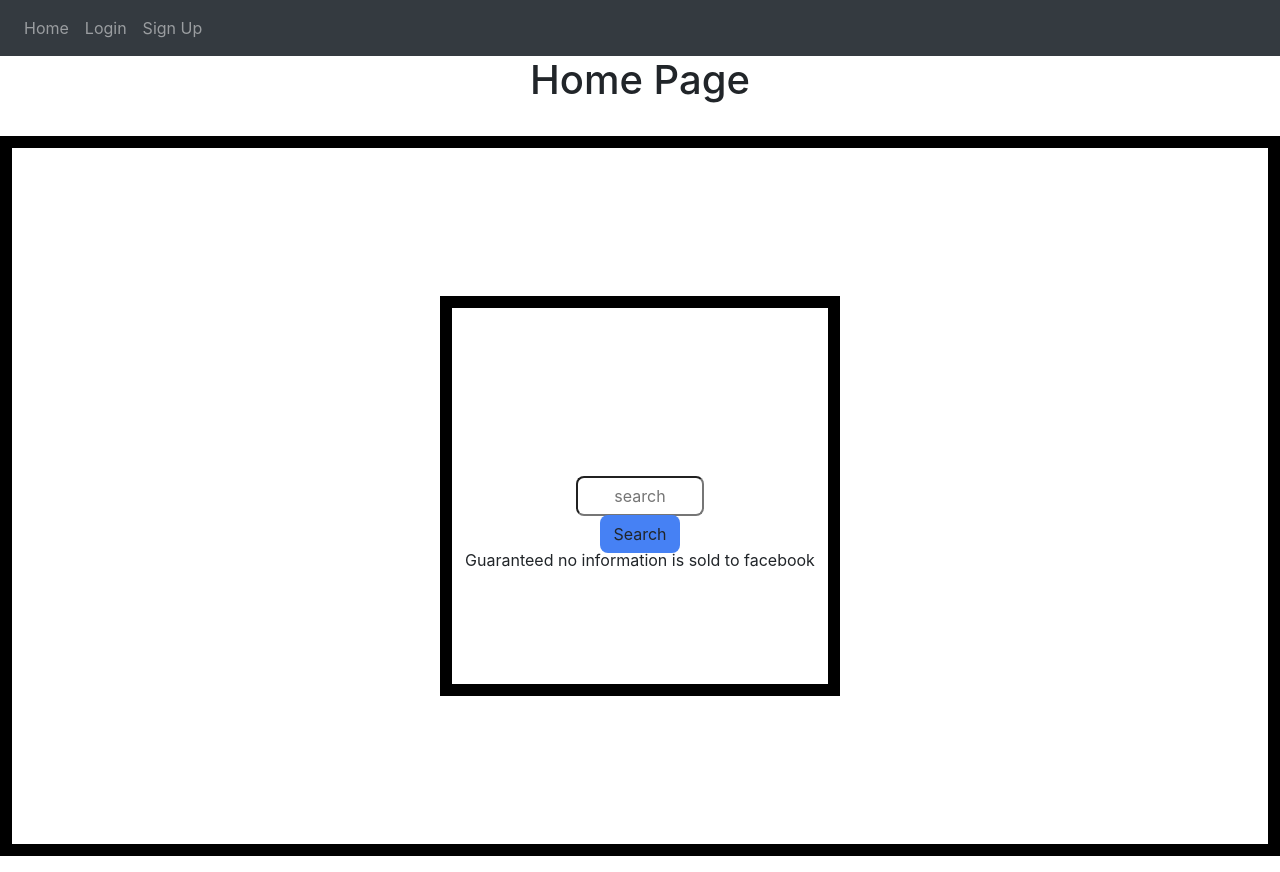
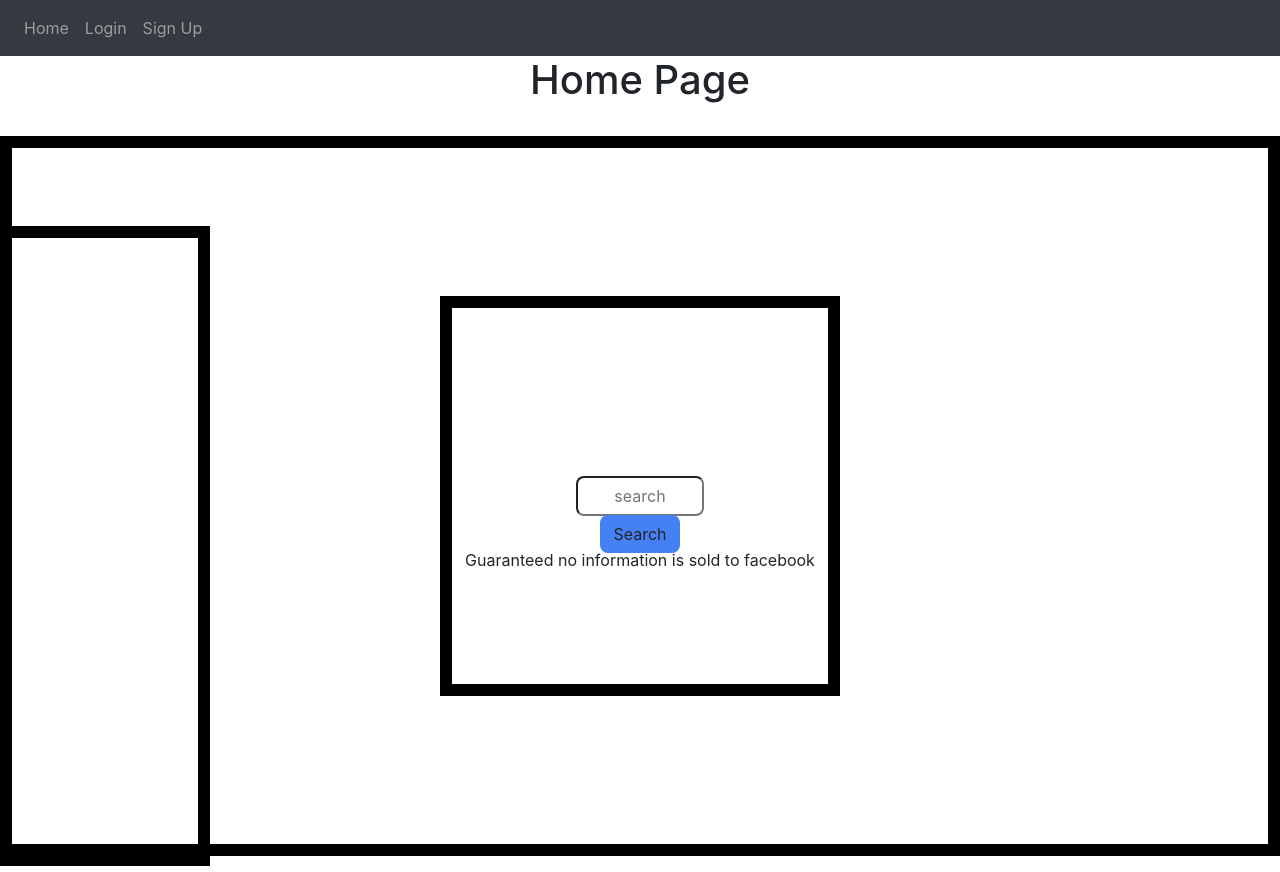
Before and after one commit to zackp5600/Website, a Python web app: template templates/home_page.html in a window 1280 px wide. Run offline with Jinja, Linux system fonts and the light colour scheme; the template is opened without the code that fills it, so the values that code supplies are empty; some libraries are stand-ins or nearby versions.

Commit message:
fixed div position and img wont change

```diff
--- a/static/styles/home_page.css
+++ b/static/styles/home_page.css
@@ -1,11 +1,25 @@
 .form-group{
     text-align: center;
     display: flex;
+    flex-direction: column;
     justify-content: center;
     align-items: center;
     height: 90vh;
     border:12px solid black;
+    overflow: hidden;
 }
+
+.img{
+    float: left;
+    border: 12px solid black;
+    position: absolute;
+    margin-top: 100px;
+    margin-right: 1500px;
+    height: 640px;
+    width: 640px;
+
+}
+
 .container{
     text-align: center;
     display: flex;
--- a/templates/home_page.html
+++ b/templates/home_page.html
@@ -48,8 +48,11 @@
 <script>
 
 function displayImage() {
-  document.body.style.background = "#f3f3f3 url('{{ url_for('static', filename='image.png') }}') no-repeat right top";
-  return false;
+  // var divElement = document.getElementById('AI_img');
+
+  console.log("this works");
+  document.getElementById('AI_img').style.background = "#f3f3f3 url('{{ url_for('static', filename='image.png') }}') no-repeat right top";
+  console.log("this works");
 }
 
 
@@ -57,6 +60,7 @@ function displayImage() {
 
 <form method="POST">
 <div class="form-group">
+    <div id="AI_img" class="img"></div>
       <div class="container">
         <label for="password1"></label>
             <input
```
Lines whose indentation alone changed are shown as unchanged.
